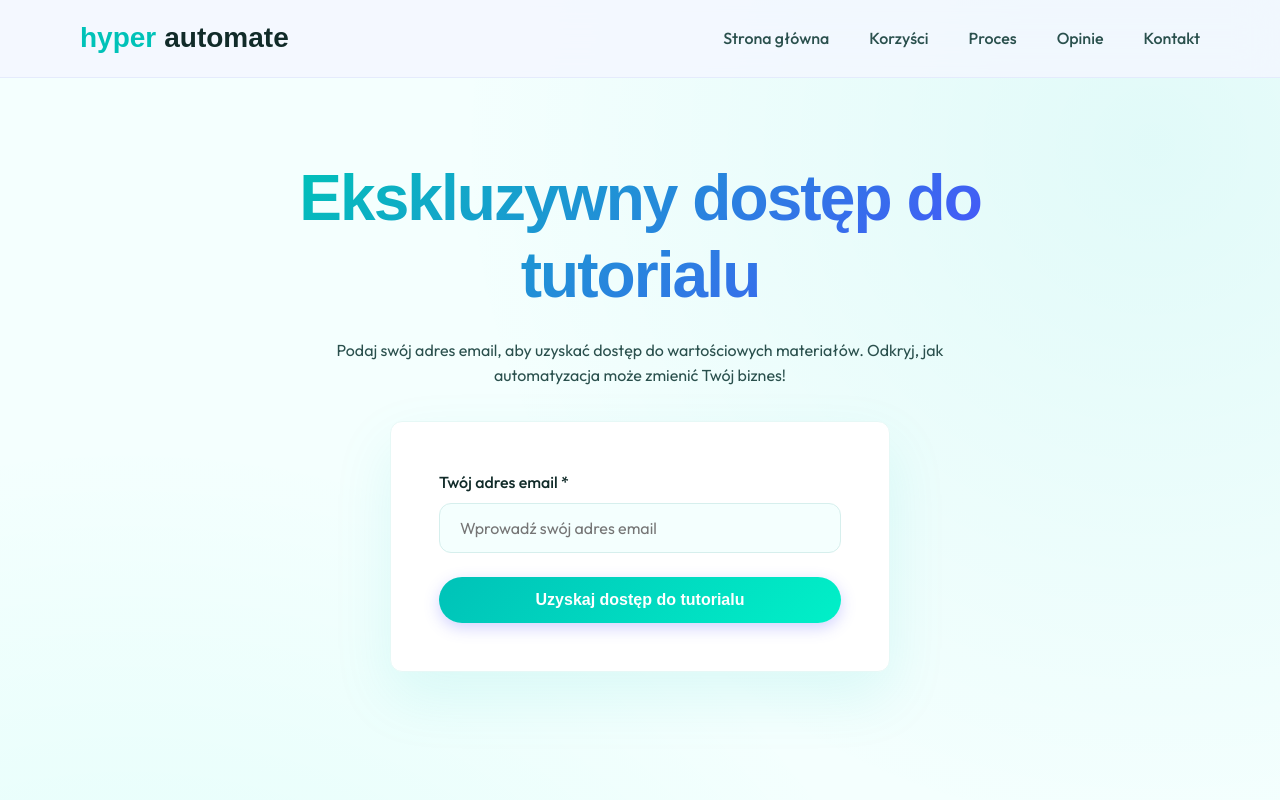
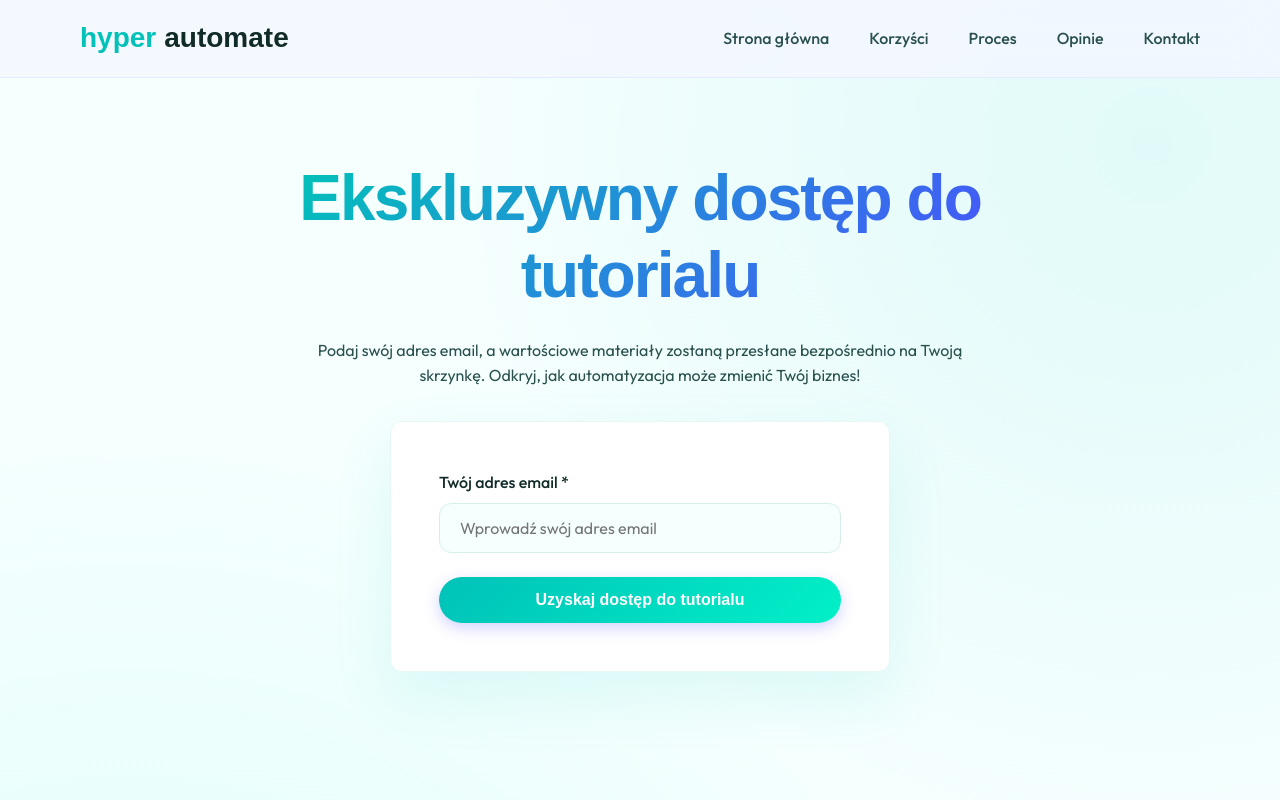
Before and after one commit to meineIt/website, a website: page gateway.html in a window 1280 px wide. Shown: the top 800 px of the page. Drawn offline with Linux system fonts and the light colour scheme; a web font is replaced by a local one.

Commit message:
Update gateway.html

```diff
--- a/gateway.html
+++ b/gateway.html
@@ -717,7 +717,7 @@
     <section class="gateway-content">
         <div class="container">
             <h1 class="fade-in">Ekskluzywny dostęp do tutorialu</h1>
-            <p class="fade-in-delay-1">Podaj swój adres email, aby uzyskać dostęp do wartościowych materiałów. Odkryj, jak automatyzacja może zmienić Twój biznes!</p>
+            <p class="fade-in-delay-1">Podaj swój adres email, a wartościowe materiały zostaną przesłane bezpośrednio na Twoją skrzynkę. Odkryj, jak automatyzacja może zmienić Twój biznes!</p>
 
             <div class="gateway-form fade-in-delay-2">
                 <div class="success-message" id="formSuccessMessage">
```
